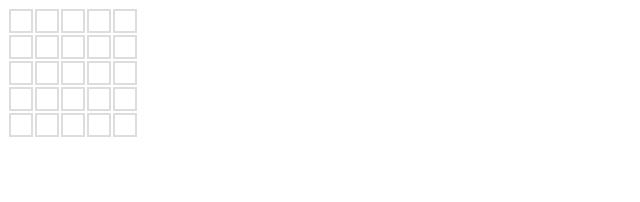
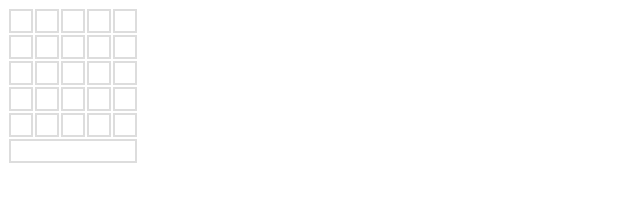
Before and after one commit to ngmikeng/table-layout-selection, a website: page example/index.html in a window 1280 px wide. Shown: the full height of the page, 0-640 px from the left. Drawn offline with Linux system fonts and the light colour scheme.

Commit message:
Some update, add Readme.

```diff
--- a/example/index.html
+++ b/example/index.html
@@ -19,7 +19,10 @@
             var opts = {
               containerSelector: '#my-table',
               rows: 5,
-              cols: 5
+              cols: 5,
+              onCellClick: function(data) {
+                console.log(data);
+              }
             };
             var tableSelection = new MnTableLayoutSelection(opts);
 
--- a/table-layout-selection.css
+++ b/table-layout-selection.css
@@ -1,9 +1,8 @@
 
 .tls--container {
-  width: 150px;
+  width: fit-content;
   text-align: center;
-  font-family: 'sans-serif';
-  border: 1px solid #ddd;
+  font-family: Arial, Helvetica, sans-serif;
 }
 
 .tls--container .tls--heading {
@@ -24,3 +23,10 @@
 .tls--table-col .active {
   border-color: orange;
 }
+
+.tls--table-footer {
+  height: 20px;
+  border: 2px solid #ddd;
+  margin: 1px;
+  text-align: center;
+}
--- a/table-layout-selection.js
+++ b/table-layout-selection.js
@@ -15,46 +15,81 @@
     root.MnTableLayoutSelection = factory();
   }
 }(typeof self !== 'undefined' ? self : this, function() {
+  function TableCell(rowIndex, colIndex, opts) {
+    opts = opts ? opts : {};
+    this.rowIndex = rowIndex || 1;
+    this.colIndex = colIndex || 1;
+    this.borderColorDefault = opts.borderColorDefault || '#ddd';
+    this.borderColorHover = opts.borderColorHover || 'blue';
+  }
+
+  /**
+   * Main class
+   */
   function TableLayoutSelection(opts) {
     opts = opts ? opts : {};
     this.options = opts;
     this.containerSelector = opts.containerSelector;
+    this.containerElement = document.querySelector(this.containerSelector);
+    if (!this.containerElement) {
+      throw new Error('Not found container element');
+    }
     this.rows = Math.floor(opts.rows) || 6;
     this.cols = Math.floor(opts.cols) || 6;
+    this.styles = {
+      cellBorderColorDefault: opts.cellBorderColorDefault || '#ddd',
+      cellBorderColorHover: opts.cellBorderColorHover || 'blue'
+    };
+    this.events = {
+      onCellClick: opts.onCellClick
+    }
   }
 
   TableLayoutSelection.prototype = {
     render: function() {
-      var containerElement = document.querySelector(this.containerSelector);
+      var self = this;
       var maxRow = this.rows;
       var maxCol = this.cols;
+      var tableEle = document.createElement('div');
+      tableEle.setAttribute('class', 'tls--container');
       for (var rowIndex = 1; rowIndex <= maxRow; rowIndex++) {
-        var rowData = [];
         var rowEle = document.createElement('div');
         rowEle.setAttribute('class', 'tls--table-row');
         for (var colIndex = 1; colIndex <= maxCol; colIndex++) {
-          var colData = {
-            label: colIndex + ' x ' + rowIndex,
-            row: rowIndex,
-            col: colIndex
-          };
-          rowData.push(colData);
+          // create a table cell
+          var tableCell = new TableCell(rowIndex, colIndex, {
+            borderColorDefault: this.styles.cellBorderColorDefault,
+            borderColorHover: this.styles.cellBorderColorHover
+          });
           var cellEle = document.createElement('div');
           cellEle.setAttribute('class', 'tls--table-col');
-          cellEle.setAttribute('data-row', colData.row);
-          cellEle.setAttribute('data-col', colData.col);
-          cellEle.setAttribute('data-label', colData.label);
+          cellEle.setAttribute('data-row', tableCell.rowIndex);
+          cellEle.setAttribute('data-col', tableCell.colIndex);
 
           // bind events
-          this.bindMouseoverEvents(cellEle, this.eventMouseoverHandler);
+          this.bindMouseoverEvent(cellEle, function(dataSet) {
+            self.eventMouseoverHandler(dataSet);
+          });
+          this.bindCellClickEvent(cellEle, function(dataSet) {
+            if (typeof self.events.onCellClick === 'function') {
+              self.events.onCellClick(dataSet);
+            }
+          });
 
           rowEle.appendChild(cellEle);
         }
-        containerElement.appendChild(rowEle);
+        tableEle.appendChild(rowEle);
       }
+      // create footer info
+      var footerEle = document.createElement('div');
+      footerEle.setAttribute('class', 'tls--table-footer');
+      footerEle.style.width = this.containerElement.width;
+      tableEle.appendChild(footerEle)
+
+      this.containerElement.appendChild(tableEle);
     },
 
-    bindMouseoverEvents: function(element, callbackHandler) {
+    bindMouseoverEvent: function(element, callbackHandler) {
       if (element) {
         element.addEventListener('mouseover', function(event) {
           var dataset = event.target.dataset;
@@ -67,7 +102,8 @@
 
     eventMouseoverHandler: function(data) {
       if (data) {
-        var cells = document.querySelectorAll('.tls--table-col');
+        var self = this;
+        var cells = this.containerElement.querySelectorAll('.tls--table-col');
         var rowVal = data.row * 1;
         var colVal = data.col * 1;
         cells.forEach(function(cell) {
@@ -75,10 +111,23 @@
             var cellRow = cell.dataset.row * 1;
             var cellCol = cell.dataset.col * 1;
             if (cellRow <= rowVal && cellCol <= colVal) {
-              cell.style.borderColor = 'blue';
+              cell.style.borderColor = self.styles.cellBorderColorHover;
+              var footerELe = self.containerElement.querySelector('.tls--table-footer');
+              footerELe.innerHTML = '<span>' + cellRow + ' x ' + cellCol + '</span>';
             } else {
-              cell.style.borderColor = '#ddd';
+              cell.style.borderColor = self.styles.cellBorderColorDefault;
             }
+          }
+        });
+      }
+    },
+
+    bindCellClickEvent: function(cellElement, callbackHandler) {
+      if (cellElement) {
+        cellElement.addEventListener('click', function(event) {
+          var dataset = event.target.dataset;
+          if (typeof callbackHandler === 'function') {
+            callbackHandler(dataset);
           }
         });
       }
```
Also changed, not shown: README.md (added).
